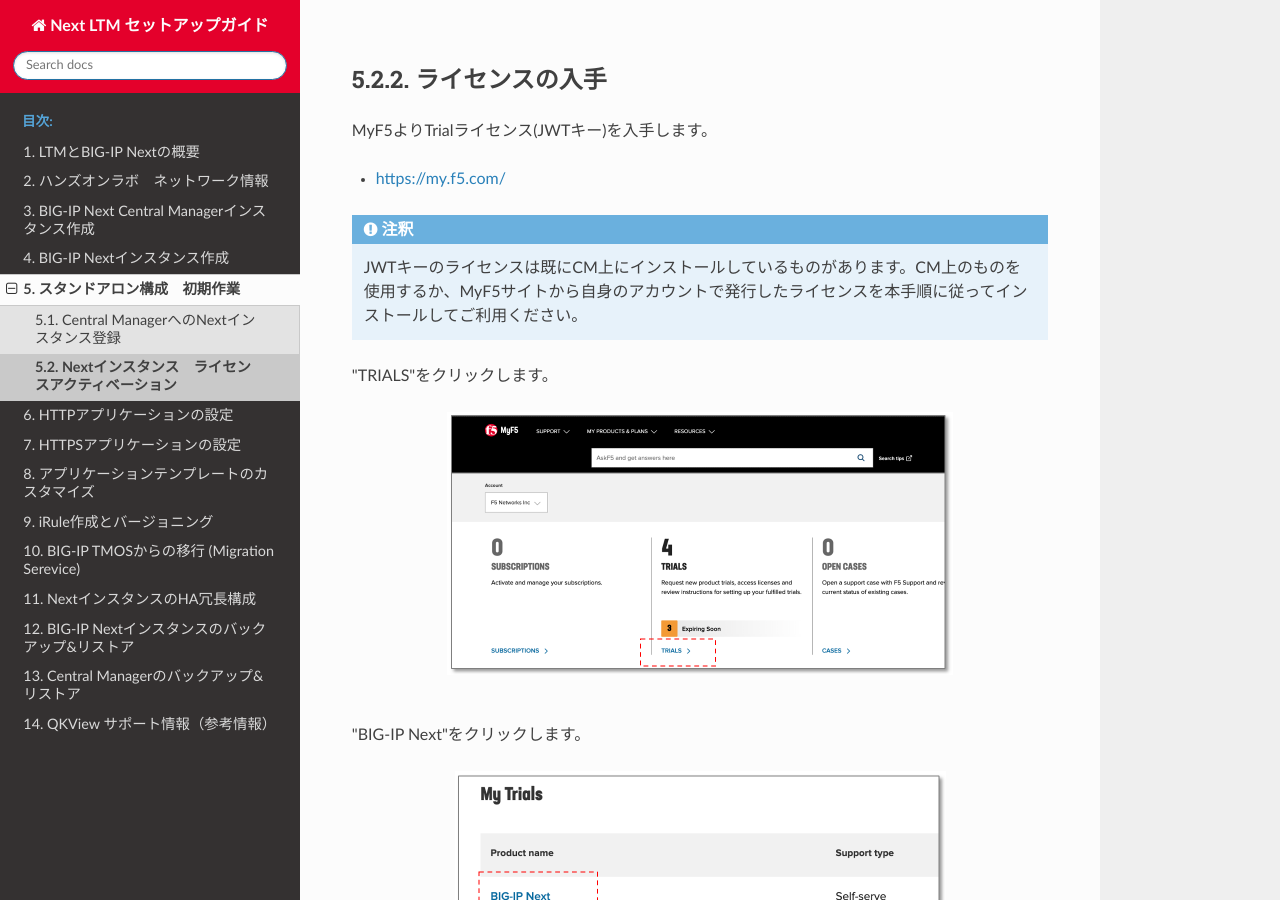
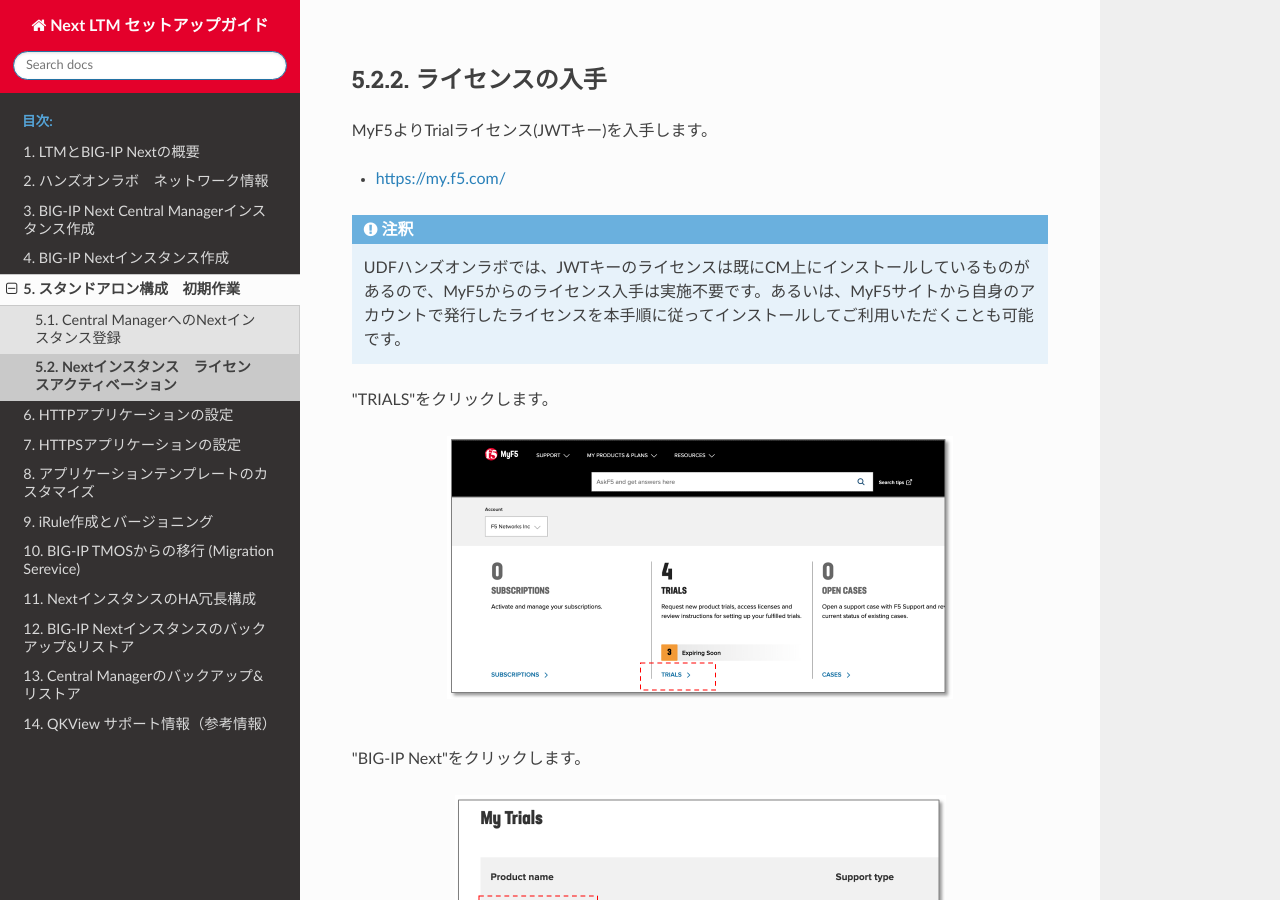
Before and after one commit to BeF5/f5j-easy-setup-next-ltm, a Sphinx documentation site: the page built from docs/content05/module02/module02.rst, in a window 1280 px wide and 900 px high, scrolled down 774 px. Built offline with Sphinx 7.4.7 and the Read the Docs theme 2.0.0, drawn with Linux system fonts in a browser that asks for light colours.

Commit message:
Update module02.rst

```diff
--- a/docs/content05/module02/module02.rst
+++ b/docs/content05/module02/module02.rst
@@ -23,7 +23,7 @@ MyF5よりTrialライセンス(JWTキー)を入手します。
 - https://my.f5.com/
 
 .. note::
-   JWTキーのライセンスは既にCM上にインストールしているものがあります。CM上のものを使用するか、MyF5サイトから自身のアカウントで発行したライセンスを本手順に従ってインストールしてご利用ください。
+   UDFハンズオンラボでは、JWTキーのライセンスは既にCM上にインストールしているものがあるので、MyF5からのライセンス入手は実施不要です。あるいは、MyF5サイトから自身のアカウントで発行したライセンスを本手順に従ってインストールしてご利用いただくことも可能です。
 
 "TRIALS"をクリックします。
 
```
